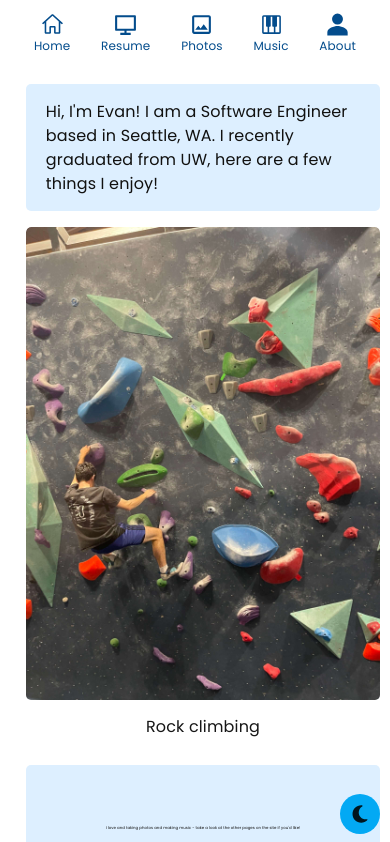
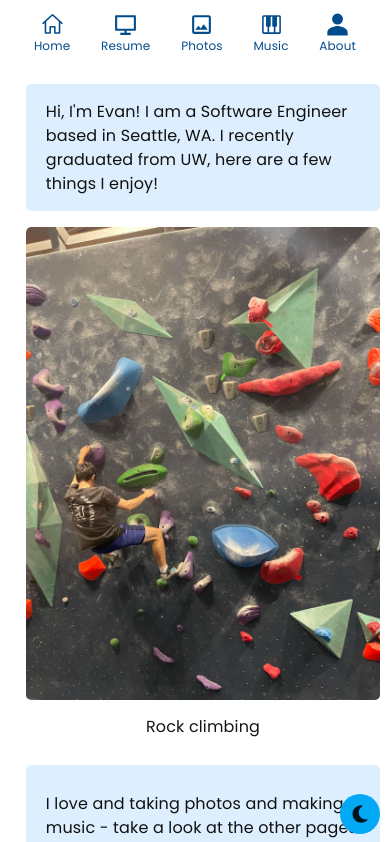
Before and after one commit to jinevang/personal-site, a React (Create React App) app: page / in a window 390 px wide. Shown: the top 842 px of the page. Built offline with nearby package versions, Linux system fonts and the light colour scheme.

Commit message:
fix fontsize for mobile

```diff
--- a/src/pages/index.tsx
+++ b/src/pages/index.tsx
@@ -134,7 +134,7 @@ const IndexPage = () => {
             <Typography color={textColor}>Rock climbing</Typography>
           </CustomBox>
           <CustomBox $backgroundColor={colors.basicBlue.light} height='15vh'>
-              <Typography color='#111110' fontSize={'1vw'}>
+              <Typography color='#111110' fontSize={{lg: '1vw', md: 14}}>
                 I love and taking photos and making music  - take a look at the other pages on the site if you&apos;d like!
               </Typography>
           </CustomBox>
```
